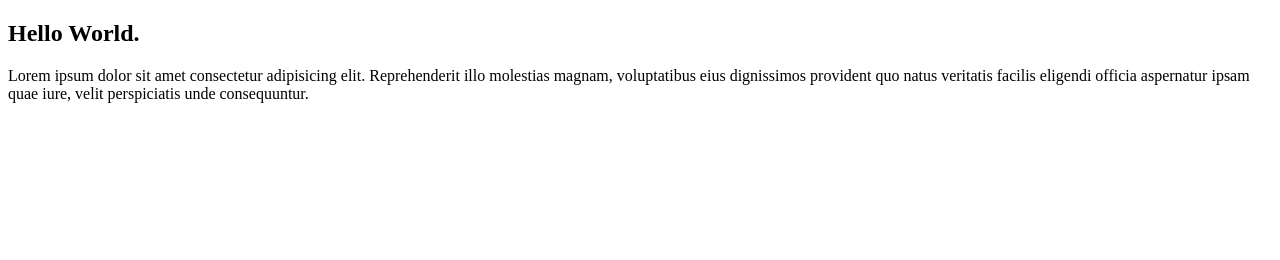
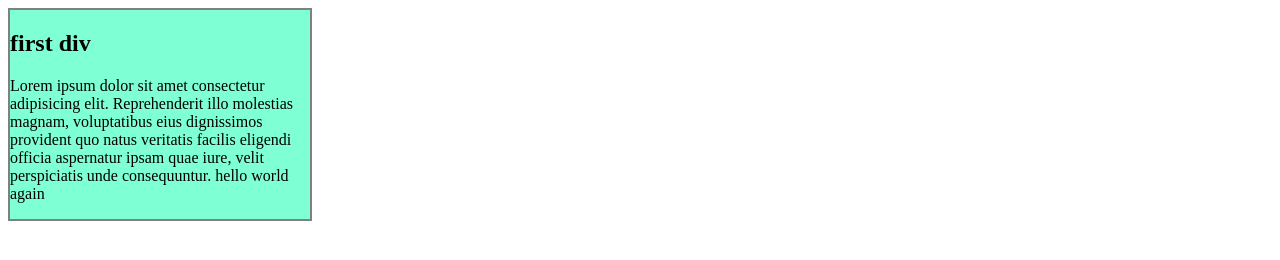
Before and after one commit to Amran13/lecture0, a plain HTML site: page index.html in a window 1280 px wide. Drawn offline with Linux system fonts and the light colour scheme.

Commit message:
style added

```diff
--- a/index.html
+++ b/index.html
@@ -5,9 +5,19 @@
     <meta http-equiv="X-UA-Compatible" content="IE=edge">
     <meta name="viewport" content="width=device-width, initial-scale=1.0">
     <title>My Website!</title>
+    <style>
+        .first-div{
+            background-color: aquamarine;
+            border: 2px solid gray;
+            width: 300px;
+        }
+
+    </style>
 </head>
 <body>
-    <h2>Hello World.</h2>
-    <p>Lorem ipsum dolor sit amet consectetur adipisicing elit. Reprehenderit illo molestias magnam, voluptatibus eius dignissimos provident quo natus veritatis facilis eligendi officia aspernatur ipsam quae iure, velit perspiciatis unde consequuntur.</p>
+    <div class="first-div">
+        <h2>first div</h2>
+        <p>Lorem ipsum dolor sit amet consectetur adipisicing elit. Reprehenderit illo molestias magnam, voluptatibus eius dignissimos provident quo natus veritatis facilis eligendi officia aspernatur ipsam quae iure, velit perspiciatis unde consequuntur. hello world again</p>
+    </div>
 </body>
 </html>
```
